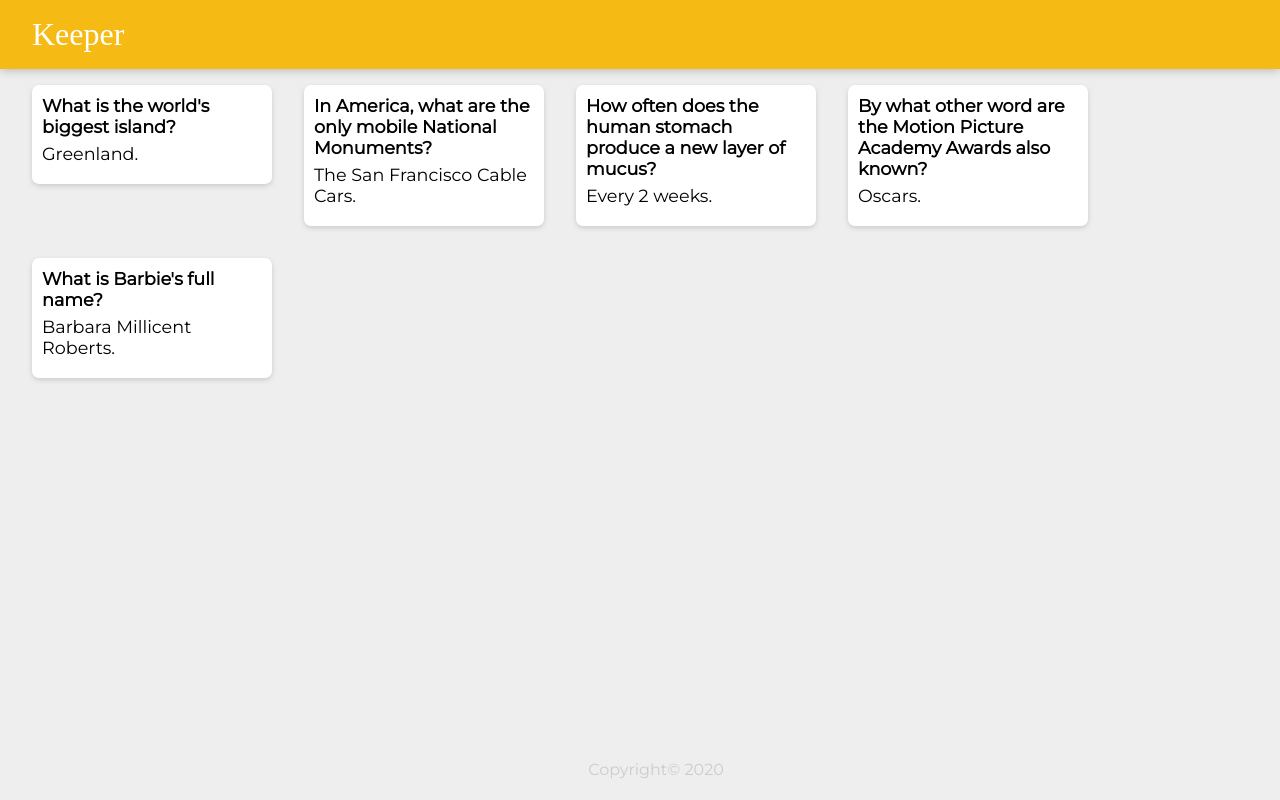
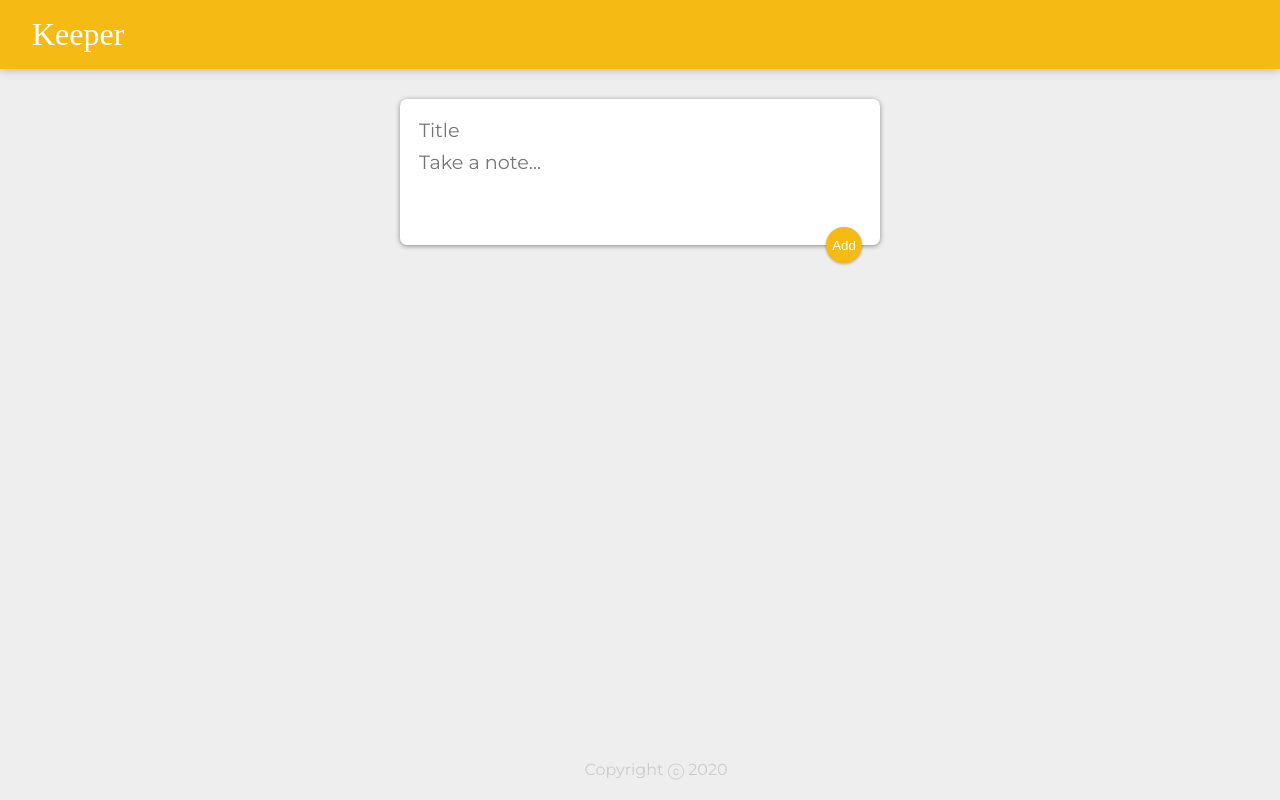
Before and after one commit to yuxinzhou97/Sticky-Notes-Web-App-React, a React (Create React App) app: page / in a window 1280 px wide. Built offline with nearby package versions, Linux system fonts and the light colour scheme; a web font is replaced by a local one.

Commit message:
implement add note and delete note functionality

```diff
--- a/public/styles.css
+++ b/public/styles.css
@@ -54,3 +54,49 @@ footer p {
   white-space: pre-wrap;
   word-wrap: break-word;
 }
+
+.note button {
+  position: relative;
+  float: right;
+  margin-right: 10px;
+  color: #f5ba13;
+  border: none;
+  width: 36px;
+  height: 36px;
+  cursor: pointer;
+  outline: none;
+}
+
+form {
+  position: relative;
+  width: 480px;
+  margin: 30px auto 20px auto;
+  background: #fff;
+  padding: 15px;
+  border-radius: 7px;
+  box-shadow: 0 1px 5px rgb(138, 137, 137);
+}
+form input,
+form textarea {
+  width: 100%;
+  border: none;
+  padding: 4px;
+  outline: none;
+  font-size: 1.2em;
+  font-family: inherit;
+  resize: none;
+}
+form button {
+  position: absolute;
+  right: 18px;
+  bottom: -18px;
+  background: #f5ba13;
+  color: #fff;
+  border: none;
+  border-radius: 50%;
+  width: 36px;
+  height: 36px;
+  box-shadow: 0 1px 3px rgba(0, 0, 0, 0.3);
+  cursor: pointer;
+  outline: none;
+}
--- a/src/components/App.js
+++ b/src/components/App.js
@@ -1,21 +1,44 @@
-import React from "react";
-import Header from "./Header"
-import Footer from "./Footer"
-import Note from "./Note"
-import notes from "../notes"
+import React, { useState } from "react";
+import Header from "./Header";
+import Footer from "./Footer";
+import Note from "./Note";
+import CreateArea from "./CreateArea";
 
 function App() {
-  return (<div>
-    <Header/>
-    {notes.map((noteItem) => (
-      <Note
-        key={noteItem.key}
-        title={noteItem.title}
-        content={noteItem.content}
-      />
-  ))}
-    <Footer/>
-  </div>);
+  const [notes, setNotes] = useState([]);
+
+  function addNote(newNote) {
+    setNotes(prevNotes => {
+      return [...prevNotes, newNote];
+    });
+  }
+
+  function deleteNote(id) {
+    setNotes(prevNotes => {
+      return prevNotes.filter((noteItem, index) => {
+        return index !== id;
+      });
+    });
+  }
+
+  return (
+    <div>
+      <Header />
+      <CreateArea onAdd={addNote} />
+      {notes.map((noteItem, index) => {
+        return (
+          <Note
+            key={index}
+            id={index}
+            title={noteItem.title}
+            content={noteItem.content}
+            onDelete={deleteNote}
+          />
+        );
+      })}
+      <Footer />
+    </div>
+  );
 }
 
 export default App;
--- a/src/CreateArea.js
+++ b/src/components/CreateArea.js
@@ -1,13 +1,14 @@
-import React from "react";
+import React, { useState } from "react";
 
-function CreateArea() {
+function CreateArea(props) {
   const [note, setNote] = useState({
     title: "",
     content: ""
   });
 
   function handleChange(event) {
-    const {name, value} = event.target;
+    const { name, value } = event.target;
+
     setNote(prevNote => {
       return {
         ...prevNote,
@@ -16,15 +17,23 @@ function CreateArea() {
     });
   }
 
+  function submitNote(event) {
+    props.onAdd(note);
+    setNote({
+      title: "",
+      content: ""
+    });
+    event.preventDefault();
+  }
 
   return (
     <div>
       <form>
         <input
-        name="title"
-        onChange={handleChange}
-        value={note.title}
-        placeholder="Title"
+          name="title"
+          onChange={handleChange}
+          value={note.title}
+          placeholder="Title"
         />
         <textarea
           name="content"
@@ -33,7 +42,7 @@ function CreateArea() {
           placeholder="Take a note..."
           rows="3"
         />
-        <button>Add</button>
+        <button onClick={submitNote}>Add</button>
       </form>
     </div>
   );
--- a/src/components/Footer.js
+++ b/src/components/Footer.js
@@ -1,13 +1,12 @@
 import React from "react";
 
-
 function Footer() {
-  const currentYear = new Date().getFullYear();
+  const year = new Date().getFullYear();
   return (
     <footer>
-      <p>Copyright© {currentYear}</p>
+      <p>Copyright ⓒ {year}</p>
     </footer>
-  )
+  );
 }
 
 export default Footer;
--- a/src/components/Header.js
+++ b/src/components/Header.js
@@ -1,9 +1,10 @@
 import React from "react";
 
 function Header() {
-  return <header>
+  return (<header>
     <h1>Keeper</h1>
   </header>
+);
 }
 
 export default Header;
--- a/src/components/Note.js
+++ b/src/components/Note.js
@@ -1,10 +1,15 @@
 import React from "react";
 
 function Note(props) {
+  function handleClick() {
+    props.onDelete(props.id);
+  }
+
   return (
     <div className="note">
-    <h1>{props.title}</h1>
-    <p>{props.content}</p>
+      <h1>{props.title}</h1>
+      <p>{props.content}</p>
+      <button onClick={handleClick}>DELETE</button>
     </div>
   );
 }
--- a/src/notes.js
+++ /dev/null
@@ -1,34 +0,0 @@
-const notes = [
-  {
-    key: 1,
-    title: "What is the world's biggest island?",
-    content:
-      "Greenland."
-  },
-  {
-    key: 2,
-    title: "In America, what are the only mobile National Monuments?",
-    content:
-      "The San Francisco Cable Cars."
-  },
-  {
-    key: 3,
-    title: "How often does the human stomach produce a new layer of mucus?",
-    content:
-      "Every 2 weeks."
-  },
-  {
-    key: 4,
-    title: "By what other word are the Motion Picture Academy Awards also known?",
-    content:
-      "Oscars."
-  },
-  {
-    key: 5,
-    title: "What is Barbie's full name?",
-    content:
-      "Barbara Millicent Roberts."
-  }
-];
-
-export default notes;
```
